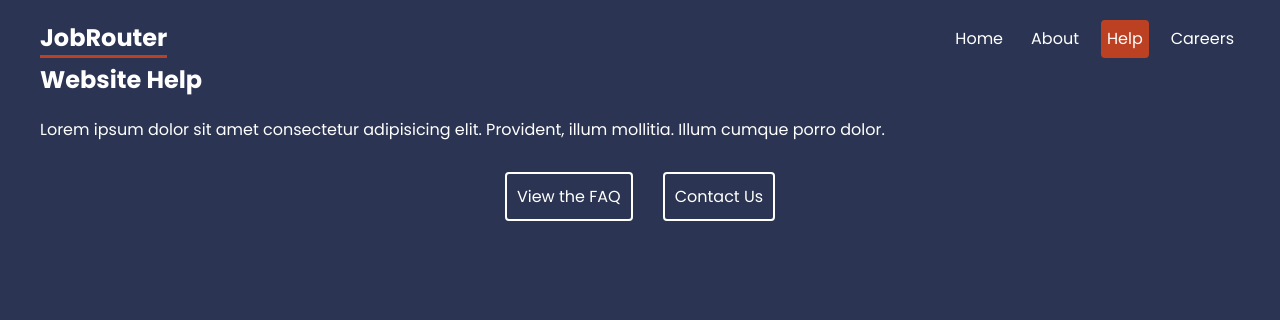
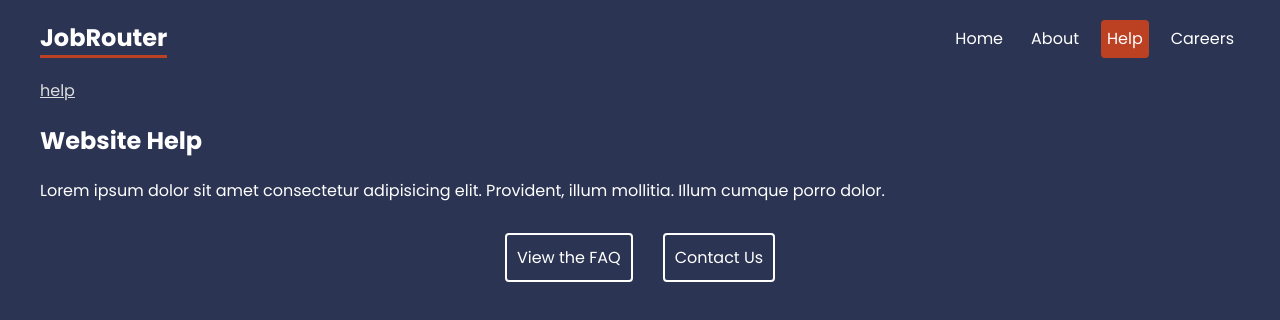
Before and after one commit to kiche-allan/JobRouter--ReactRouter, a React (Create React App) app: page /help in a window 1280 px wide. Shown: the top 320 px of the page. Built offline with nearby package versions, Linux system fonts and the light colour scheme.

Commit message:
breadcrumb

```diff
--- a/src/components/Breadcrumbs.js
+++ b/src/components/Breadcrumbs.js
@@ -1,7 +1,45 @@
+// import { Link, useLocation } from "react-router-dom";
 
 
+// export default function Breadcrumbs() {
+
+//     const location = useLocation();
+//     let currentLink = '';
+//     const crumbs = location.pathname.split('/').filter(crumb => crumb !== '').map(crumb => { currentLink += `/${crumb}`})
+//    return (
+//     <div className="crumb" key = {crumb}>
+//       <Link to = {currentLink}>{crumb}</Link>
+//     </div>
+//    )})
+//     return (
+//       <div className="breadcrumbs">
+//              {crumbs}
+
+//       </div>
+//     )
+//   }
+import { useLocation, Link } from "react-router-dom"
+
 export default function Breadcrumbs() {
+  const location = useLocation()
+
+  let currentLink = ''
+
+  const crumbs = location.pathname.split('/')
+    .filter(crumb => crumb !== '')
+    .map(crumb => {
+      currentLink += `/${crumb}`
+
+      return (
+        <div className="crumb" key={crumb}>
+          <Link to={currentLink}>{crumb}</Link>
+        </div>
+      )
+    })
+
   return (
-    <div>Breadcrumbs</div>
+    <div className="breadcrumbs">
+      {crumbs}
+    </div>
   )
 }
--- a/src/layouts/RootLayout.js
+++ b/src/layouts/RootLayout.js
@@ -1,4 +1,5 @@
 import { NavLink, Outlet,  } from "react-router-dom"
+import Breadcrumbs from "../components/Breadcrumbs"
 
 export default function RootLayout() {
     return (
@@ -11,6 +12,7 @@
            <NavLink to = "help">Help</NavLink>
            <NavLink to = "careers">Careers</NavLink>
          </nav>
+         <Breadcrumbs/>
        </header>
 
          <main>
```
